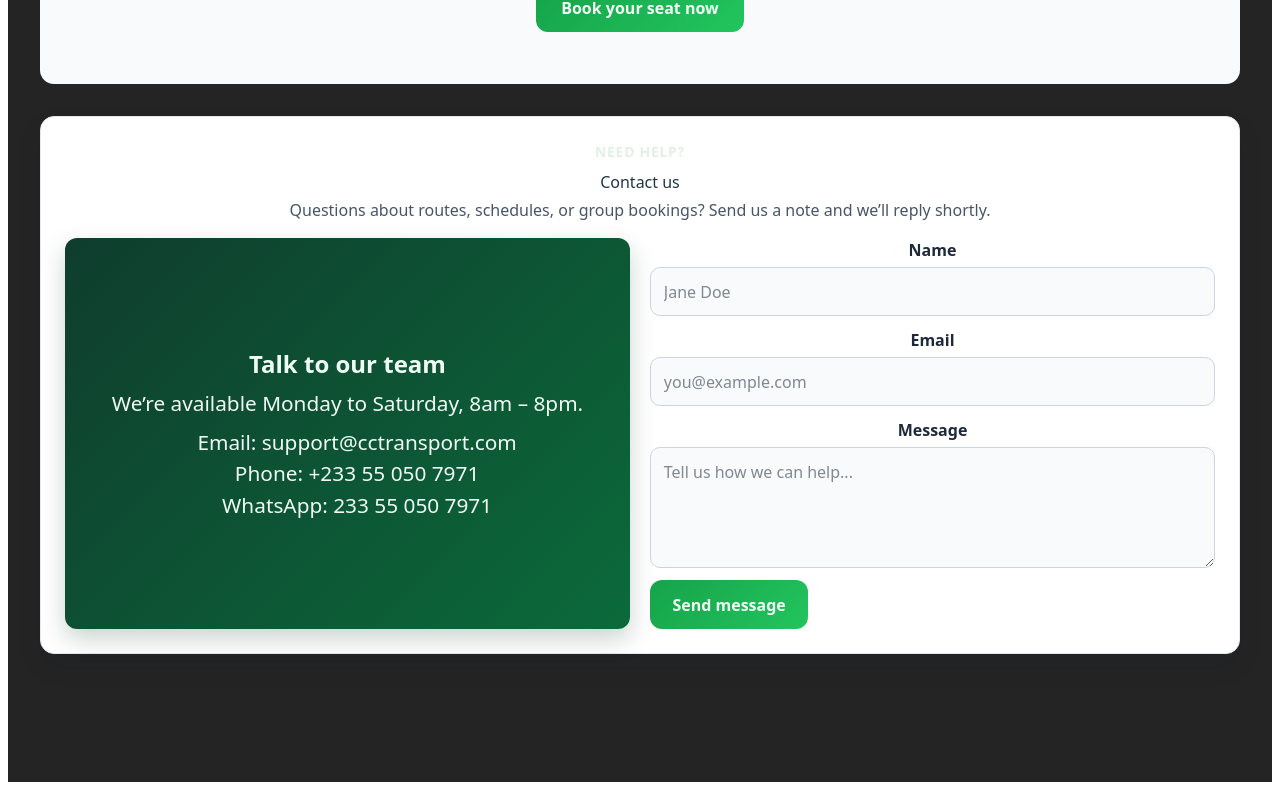
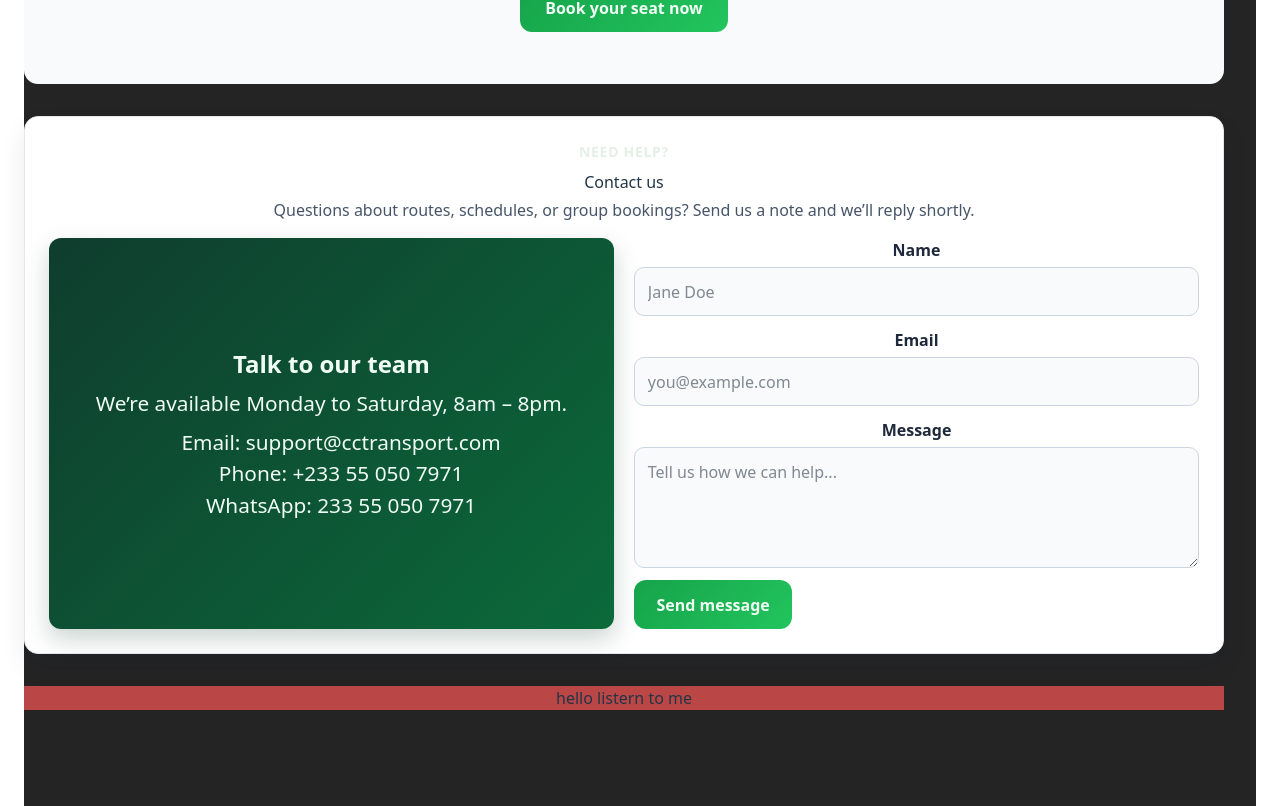
Before and after one commit to benansah/cctransport, a React (Vite) app: page / in a window 1280 px wide. Shown: the part 1373-2179 px from the top of the page. Before the commit the page ends 2155 px from the top, so only its background shows below. Built offline with nearby package versions, Linux system fonts and the light colour scheme; no server answers; the database is empty.

Commit message:
page edit

```diff
--- a/src/App.css
+++ b/src/App.css
@@ -1,7 +1,7 @@
 #root {
   max-width: 1280px;
   margin: 0 auto;
-  padding: 2rem;
+  padding: 2rem 2rem 2rem 0rem;
   text-align: center;
   background-color: #242425;
 }
@@ -243,6 +243,11 @@
   box-shadow: 0 4px 10px rgba(22, 163, 74, 0.2);
 }
 
+.footer {
+  background: rgb(187, 70, 70);
+  position: relative;
+  bottom: 0px;
+}
 @media screen {
 
 }
--- a/src/App.jsx
+++ b/src/App.jsx
@@ -273,6 +273,9 @@ function Home() {
         </div>
       </section>
       <Contact />
+      <div className="footer">
+        hello listern to me
+      </div>
     </main>
   )
 }
```
